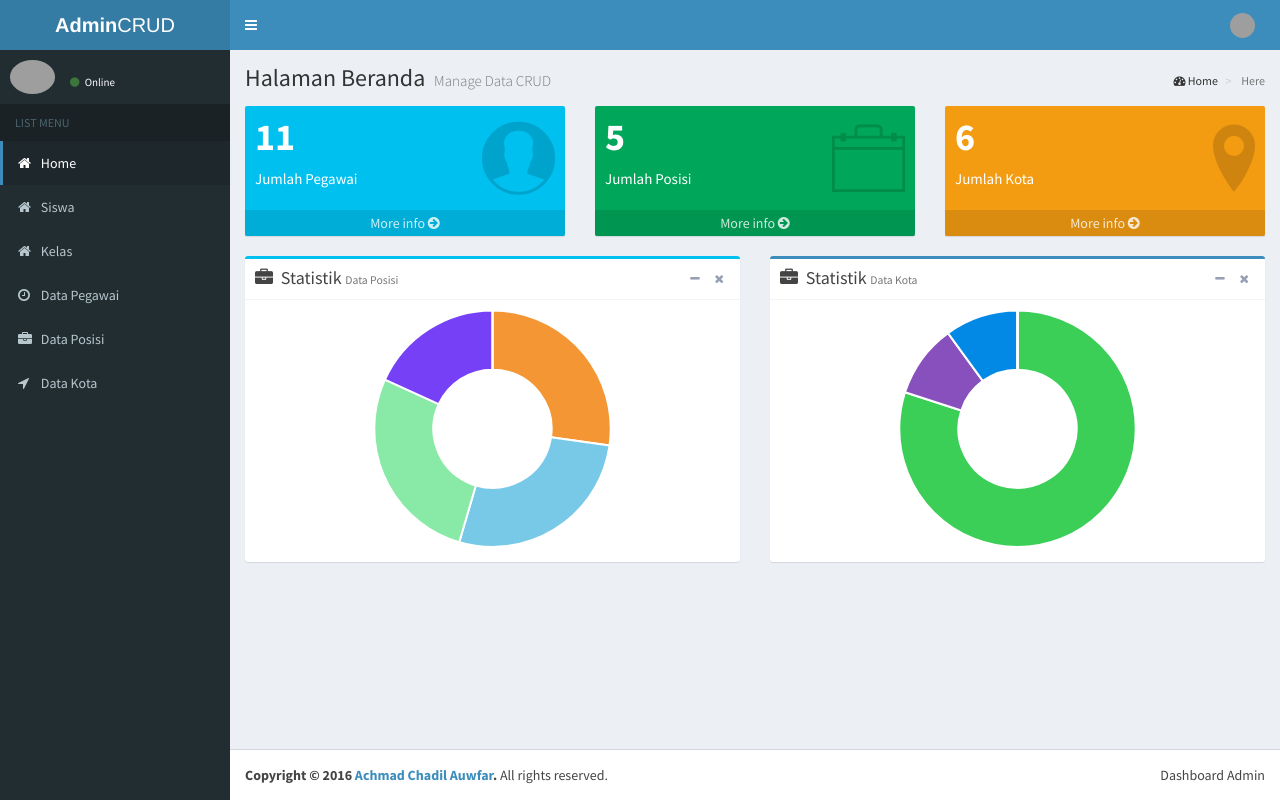
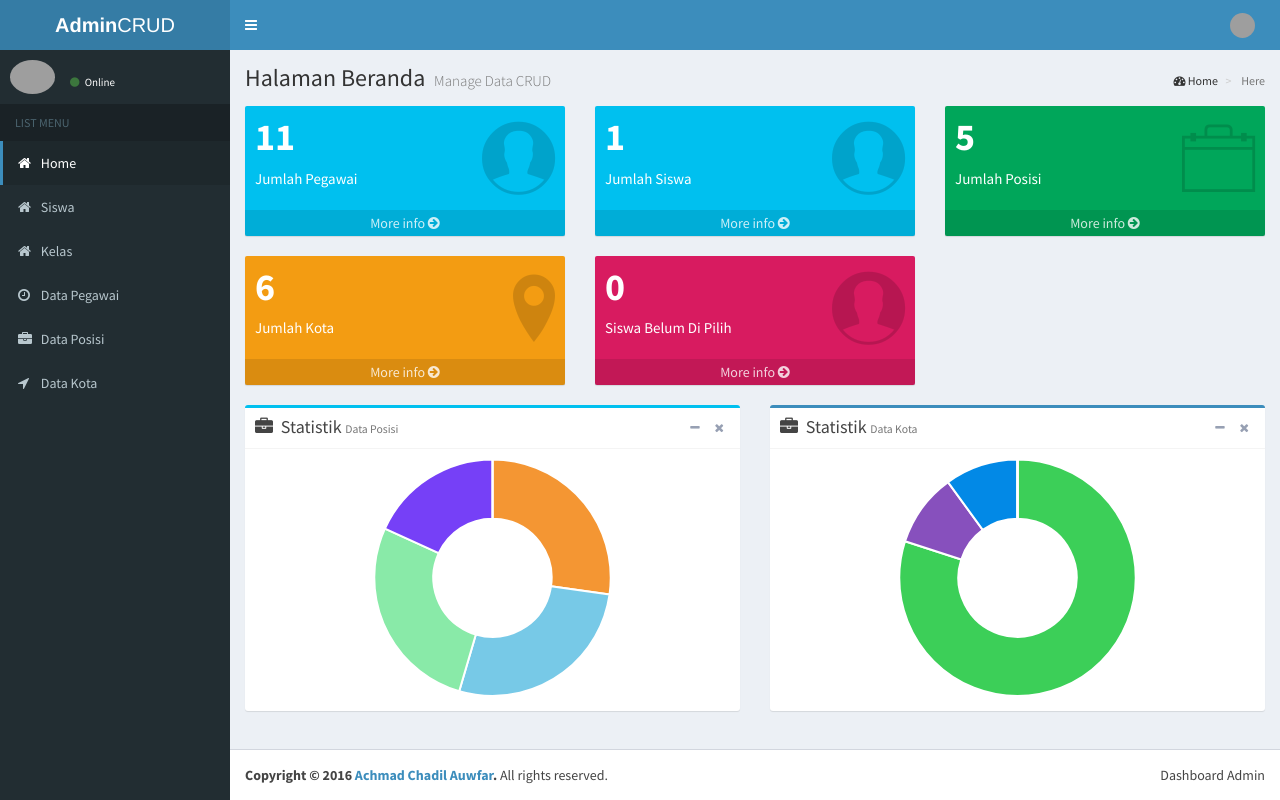
Before and after one commit to haxan100/ppbd_hasan, a CodeIgniter app: page /Home in a window 1280 px wide. Run offline with CodeIgniter, Linux system fonts and the light colour scheme; a user stored in the database is signed in; data comes from the database, SQL or seed files in the repository; tables that the repository leaves empty or names only in its code hold one stand-in row (values such as "Sample post"); some web fonts are replaced; grey boxes are pictures that could not be loaded.

Commit message:
tampilan di halaman anding untuk membuat data siswa

```diff
--- a/application/controllers/Home.php
+++ b/application/controllers/Home.php
@@ -7,13 +7,16 @@ class Home extends AUTH_Controller {
 		$this->load->model('M_pegawai');
 		$this->load->model('M_posisi');
 		$this->load->model('M_kota');
+		$this->load->model('M_Siswa');
 	}
 
 	public function index() {
 		$data['jml_pegawai'] 	= $this->M_pegawai->total_rows();
+		$data['jml_siswa'] 	= $this->M_Siswa->total_siswa();
 		$data['jml_posisi'] 	= $this->M_posisi->total_rows();
 		$data['jml_kota'] 		= $this->M_kota->total_rows();
 		$data['userdata'] 		= $this->userdata;
+		$data['jml_ditunggu']= $this->M_Siswa->total_siswa_ditunggu();
 
 		$rand = array('0', '1', '2', '3', '4', '5', '6', '7', '8', '9', 'a', 'b', 'c', 'd', 'e', 'f');
 
@@ -38,6 +41,8 @@ class Home extends AUTH_Controller {
 		    $color = '#'.$rand[rand(0,15)].$rand[rand(0,15)].$rand[rand(0,15)].$rand[rand(0,15)].$rand[rand(0,15)].$rand[rand(0,15)];
 
 			$pegawai_by_kota = $this->M_pegawai->select_by_kota($value->id);
+			// var_dump($pegawai_by_kota);
+			// die;
 
 			$data_kota[$index]['value'] = $pegawai_by_kota->jml;
 			$data_kota[$index]['color'] = $color;
@@ -47,8 +52,37 @@ class Home extends AUTH_Controller {
 			$index++;
 		}
 
+		$status 				= $this->M_Siswa->select_all();
+		$index = 0;
+		$stat="";
+		foreach ($status as $value) {
+			if ($value->status==1) {
+				$stat= "lulus";
+			}
+			else if ($value->status == 0) {
+				$stat = "gagal";
+			} else if ($value->status == 3){
+				$stat = "Belum di pilih";
+			}
+			$color = '#' . $rand[rand(0, 15)] . $rand[rand(0, 15)] . $rand[rand(0, 15)] . $rand[rand(0, 15)] . $rand[rand(0, 15)] . $rand[rand(0, 15)];
+			// var_dump($value->status);die;
+
+			$pegawai_by_kota = $this->M_Siswa->select_by_status($value->status);
+			// var_dump($pegawai_by_kota);die;
+
+			$data_status[$index]['value'] = $pegawai_by_kota->jml;
+			$data_status[$index]['color'] = $color;
+			$data_status[$index]['highlight'] = $color;
+			$data_status[$index]['label'] = $stat;
+
+			$index++;
+		}
+
+
 		$data['data_posisi'] = json_encode($data_posisi);
 		$data['data_kota'] = json_encode($data_kota);
+		$data['data_status'] = json_encode($data_status);
+		// $data['data_tunggu'] = json_encode($data_tunggu);
 
 		$data['page'] 			= "home";
 		$data['judul'] 			= "Beranda";
--- a/application/models/M_Siswa.php
+++ b/application/models/M_Siswa.php
@@ -245,5 +245,48 @@ class M_Siswa extends CI_Model {
     {
         return $this->db->get('dt_class')->result();
     }
+    public function getAllSiswa()
+    {
+        $sql = " SELECT * from data_siswa";
+
+        $data = $this->db->query($sql);
+
+        return $data->result();
+    }
+    public function total_siswa()
+    {
+        $data = $this->db->get('data_siswa');
+
+        return $data->num_rows();
+    }
+    public function total_siswa_ditunggu()
+    {
+        $sql = " SELECT * from data_siswa where status = 3";
+
+        $data = $this->db->query($sql);
+
+        // return $data->result();
+
+        return $data->num_rows();
+    }
+    public function select_all()
+    {
+        $this->db->select('*');
+        $this->db->from('data_siswa');
+
+        $data = $this->db->get();
+
+        return $data->result();
+    }
+    public function select_by_status($id)
+    {
+			// var_dump($status);die;
+
+        $sql = "SELECT COUNT(*) AS jml FROM data_siswa WHERE status = {$id} ";
+
+        $data = $this->db->query($sql);
+        // var_dump($data->row());die;
+        return $data->row();
+    }
 
 }
--- a/application/models/M_pegawai.php
+++ b/application/models/M_pegawai.php
@@ -35,6 +35,7 @@ class M_pegawai extends CI_Model {
 	}
 
 	public function select_by_kota($id) {
+		// var_dump($id);die;
 		$sql = "SELECT COUNT(*) AS jml FROM pegawai WHERE id_kota = {$id}";
 
 		$data = $this->db->query($sql);
--- a/application/views/home.php
+++ b/application/views/home.php
@@ -12,6 +12,22 @@
       <a href="<?php echo base_url('Pegawai') ?>" class="small-box-footer">More info <i class="fa fa-arrow-circle-right"></i></a>
     </div>
   </div>
+
+  <div class="col-lg-4 col-xs-6">
+    <div class="small-box bg-aqua">
+      <div class="inner">
+        <h3><?php echo $jml_siswa; ?></h3>
+
+        <p>Jumlah Siswa</p>
+      </div>
+      <div class="icon">
+        <i class="ion ion-ios-contact"></i>
+      </div>
+      <a href="<?php echo base_url('siswa') ?>" class="small-box-footer">More info <i class="fa fa-arrow-circle-right"></i></a>
+    </div>
+  </div>
+
+
   <div class="col-lg-4 col-xs-6">
     <div class="small-box bg-green">
       <div class="inner">
@@ -36,6 +52,19 @@
         <i class="ion ion-location"></i>
       </div>
       <a href="<?php echo base_url('Kota') ?>" class="small-box-footer">More info <i class="fa fa-arrow-circle-right"></i></a>
+    </div>
+  </div>
+  <div class="col-lg-4 col-xs-6">
+    <div class="small-box bg-maroon">
+      <div class="inner">
+        <h3><?php echo $jml_ditunggu; ?></h3>
+
+        <p>Siswa Belum Di Pilih</p>
+      </div>
+      <div class="icon">
+        <i class="ion ion-ios-contact"></i>
+      </div>
+      <a href="<?php echo base_url('siswa') ?>" class="small-box-footer">More info <i class="fa fa-arrow-circle-right"></i></a>
     </div>
   </div>
 
@@ -74,6 +103,24 @@
       </div>
     </div>
   </div>
+  <!--
+  <div class="col-lg-6 col-xs-12">
+    <div class="box box-primary">
+      <div class="box-header with-border">
+        <i class="fa fa-briefcase"></i>
+        <h3 class="box-title">Statistik <small>Data Status</small></h3>
+
+        <div class="box-tools pull-right">
+          <button type="button" class="btn btn-box-tool" data-widget="collapse"><i class="fa fa-minus"></i>
+          </button>
+          <button type="button" class="btn btn-box-tool" data-widget="remove"><i class="fa fa-times"></i></button>
+        </div>
+      </div>
+      <div class="box-body">
+        <canvas id="data-status" style="height:250px"></canvas>
+      </div>
+    </div>
+  </div> -->
 </div>
 
 <script src="<?php echo base_url(); ?>assets/plugins/chartjs/Chart.min.js"></script>
@@ -117,6 +164,28 @@
     maintainAspectRatio: true,
     legendTemplate: "<ul class=\"<%=name.toLowerCase()%>-legend\"><% for (var i=0; i<segments.length; i++){%><li><span style=\"background-color:<%=segments[i].fillColor%>\"></span><%if(segments[i].label){%><%=segments[i].label%><%}%></li><%}%></ul>"
   };
+  pieChart.Doughnut(PieData, pieOptions);
+
+  // data siswa
+
+  //data posisi
+  var pieChartCanvas = $("#data-status").get(0).getContext("2d");
+  var pieChart = new Chart(pieChartCanvas);
+  var PieData = <?php echo $data_status; ?>;
+
+  var pieOptions = {
+    segmentShowStroke: true,
+    segmentStrokeColor: "#fff",
+    segmentStrokeWidth: 2,
+    percentageInnerCutout: 50,
+    animationSteps: 100,
+    animationEasing: "easeOutBounce",
+    animateRotate: true,
+    animateScale: false,
+    responsive: true,
+    maintainAspectRatio: true,
+    legendTemplate: "<ul class=\"<%=name.toLowerCase()%>-legend\"><% for (var i=0; i<segments.length; i++){%><li><span style=\"background-color:<%=segments[i].fillColor%>\"></span><%if(segments[i].label){%><%=segments[i].label%><%}%></li><%}%></ul>"
+  };
 
   pieChart.Doughnut(PieData, pieOptions);
 </script>
```
Also changed, not shown: application/controllers/Siswa.php (+7 -0 lines).
